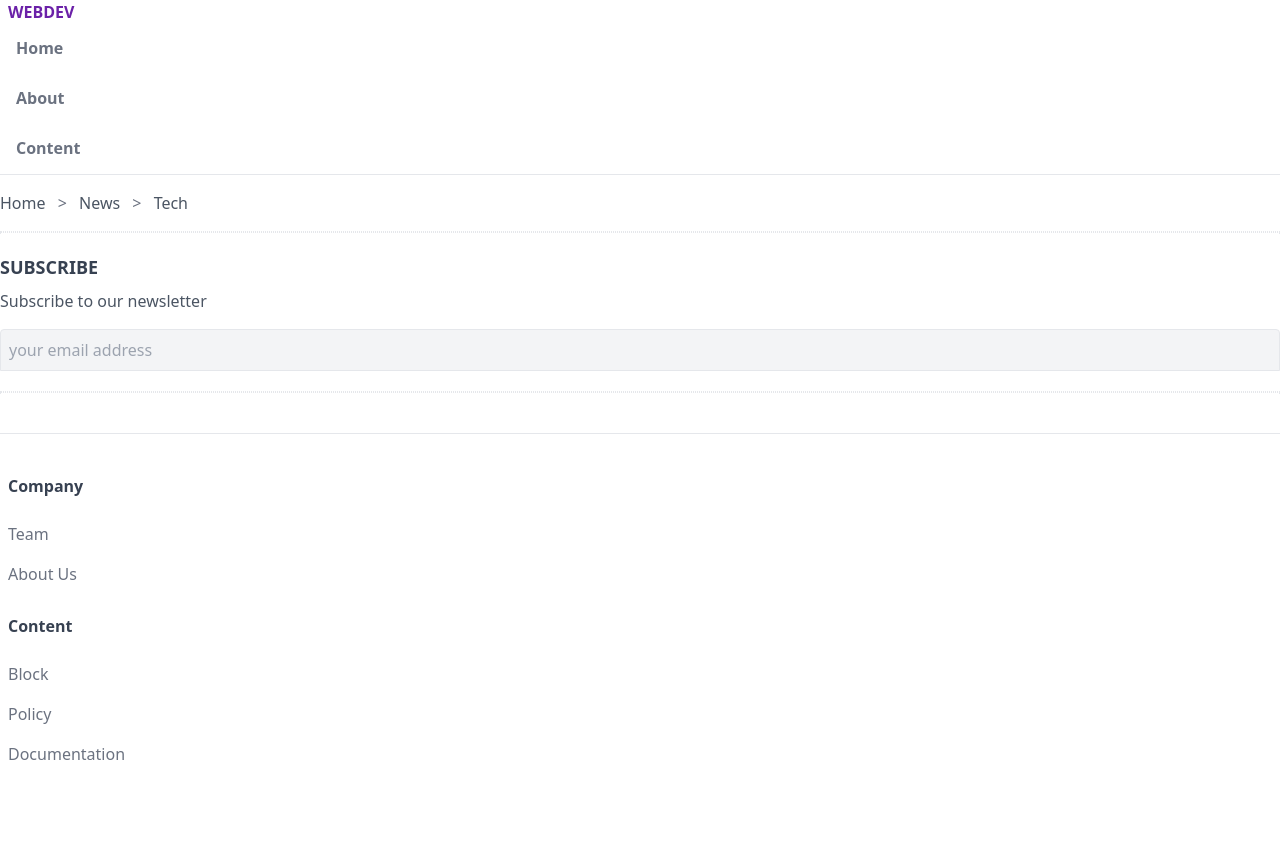
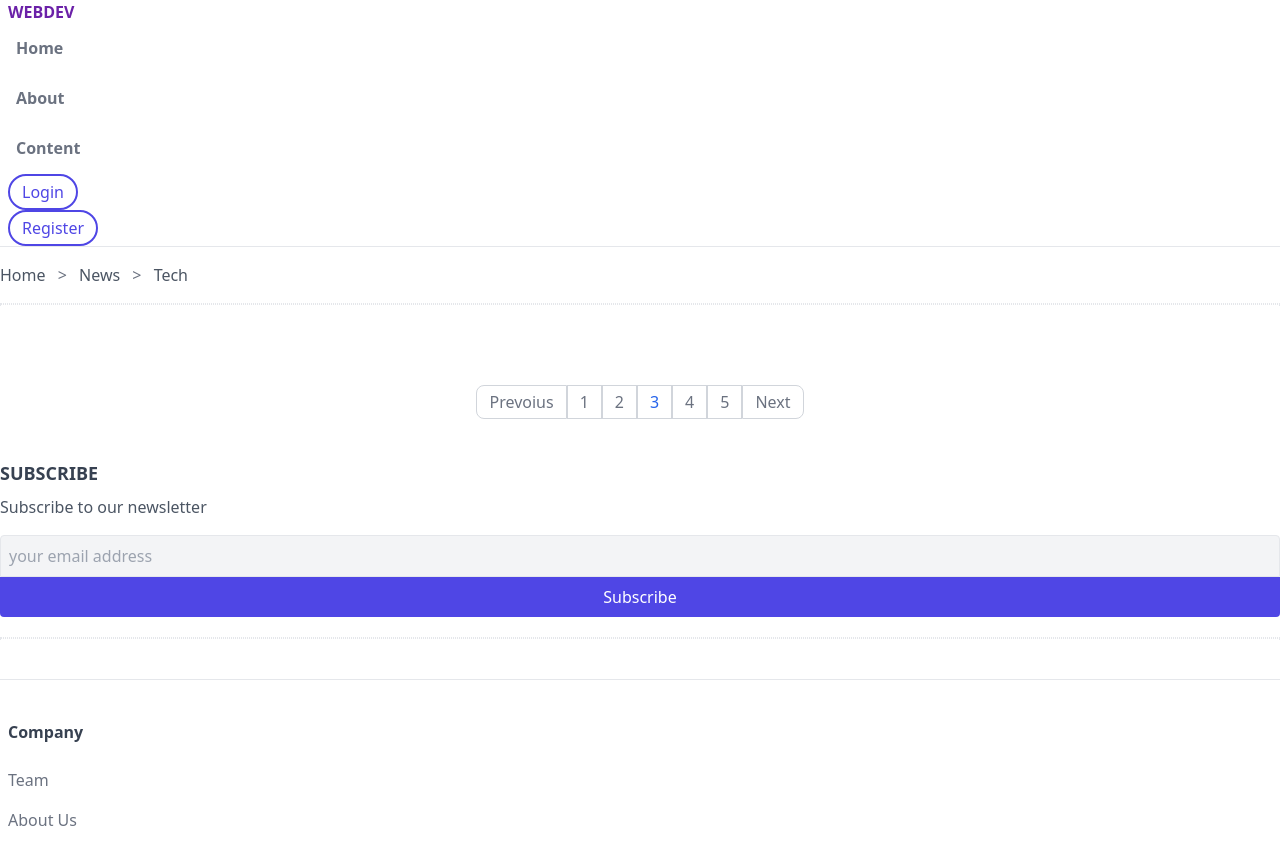
Before and after one commit to roman-gravit/TailwindCSS, a website: page index.html in a window 1280 px wide. Shown: the top 843 px of the page. Before the commit the page ends 814 px from the top, so only its background shows below. Drawn offline with nearby package versions, Linux system fonts and the light colour scheme; files that its build step writes are made by us from their sources.

Commit message:
Lesson5. Button.

```diff
--- a/index.html
+++ b/index.html
@@ -16,6 +16,12 @@
 				<li><a class="inline-block py-3 px-2 border-b-2 border-transparent hover:text-purple-800 hover:border-purple-800"  href="#">Home</a></li>
 				<li><a class="inline-block py-3 px-2 border-b-2 border-transparent hover:text-purple-800 hover:border-purple-800"  href="#">About</a></li>
 				<li><a class="inline-block py-3 px-2 border-b-2 border-transparent hover:text-purple-800 hover:border-purple-800"  href="#">Content</a></li>
+			</ul>
+			<ul>
+				<li><button class="py-1 px-3 border-2 rounded-full border-indigo-600 text-indigo-600
+					              hover:text-white hover:bg-indigo-800 focus:outline-none focus:ring-0 focus:ring-violet-300" >Login</button></li>
+				<li><button class="py-1 px-3 border-2 rounded-full border-indigo-600 text-indigo-600
+					             hover:text-white hover:bg-indigo-800 focus:outline-none focus:ring-0 focus:ring-violet-300">Register</button></li>
 			</ul>
 		</nav>
 	</header>
@@ -36,6 +42,21 @@
 		<!-- divider -->
 		<div class="border border-dotted"></div>
 
+		<!-- pagination -->
+		<div class="mt-20 mb-10">
+			<ul class="flex justify-center">
+				<li><a class="inline-block py-1 px-3 border border-gray-300 text-gray-500 hover:bg-gray-100
+					         hover:text-gray-700 rounded-l-lg"  href="#">Prevoius</a></li>
+				<li><a class="inline-block py-1 px-3 border border-gray-300 text-gray-500 hover:bg-gray-100 hover:text-gray-700" href="#">1</a></li>
+				<li><a class="inline-block py-1 px-3 border border-gray-300 text-gray-500 hover:bg-gray-100 hover:text-gray-700" href="#">2</a></li>
+				<li><a class="inline-block py-1 px-3 border border-gray-300 text-blue-600 hover:bg-blue-100" href="#">3</a></li>
+				<li><a class="inline-block py-1 px-3 border border-gray-300 text-gray-500 hover:bg-gray-100 hover:text-gray-700" href="#">4</a></li>
+				<li><a class="inline-block py-1 px-3 border border-gray-300 text-gray-500 hover:bg-gray-100 hover:text-gray-700" href="#">5</a></li>
+				<li><a class="inline-block py-1 px-3 border border-gray-300 text-gray-500 hover:bg-gray-100
+					          hover:text-gray-700 rounded-r-lg" href="#">Next</a></li>
+			</ul>
+		</div>
+
 		<!-- subscribe -->
 		<div class="my-5">
 			<h5 class="font-bold text-lg uppercase text-gray-700 mb-2">Subscribe</h5>
@@ -44,7 +65,10 @@
 				   type="email"
 				   class="text-gray-700 bg-gray-100 p-2 w-full  border rounded-t  hover:border-gray-600"
 			>
+			<button class="px-4 py-2 bg-indigo-600 text-white rounded-b w-full
+						   hover:bg-indigo-800">Subscribe</button>
 		</div>
+
 
 		<!-- divider -->
 		<div class="border border-dotted"></div>
```
